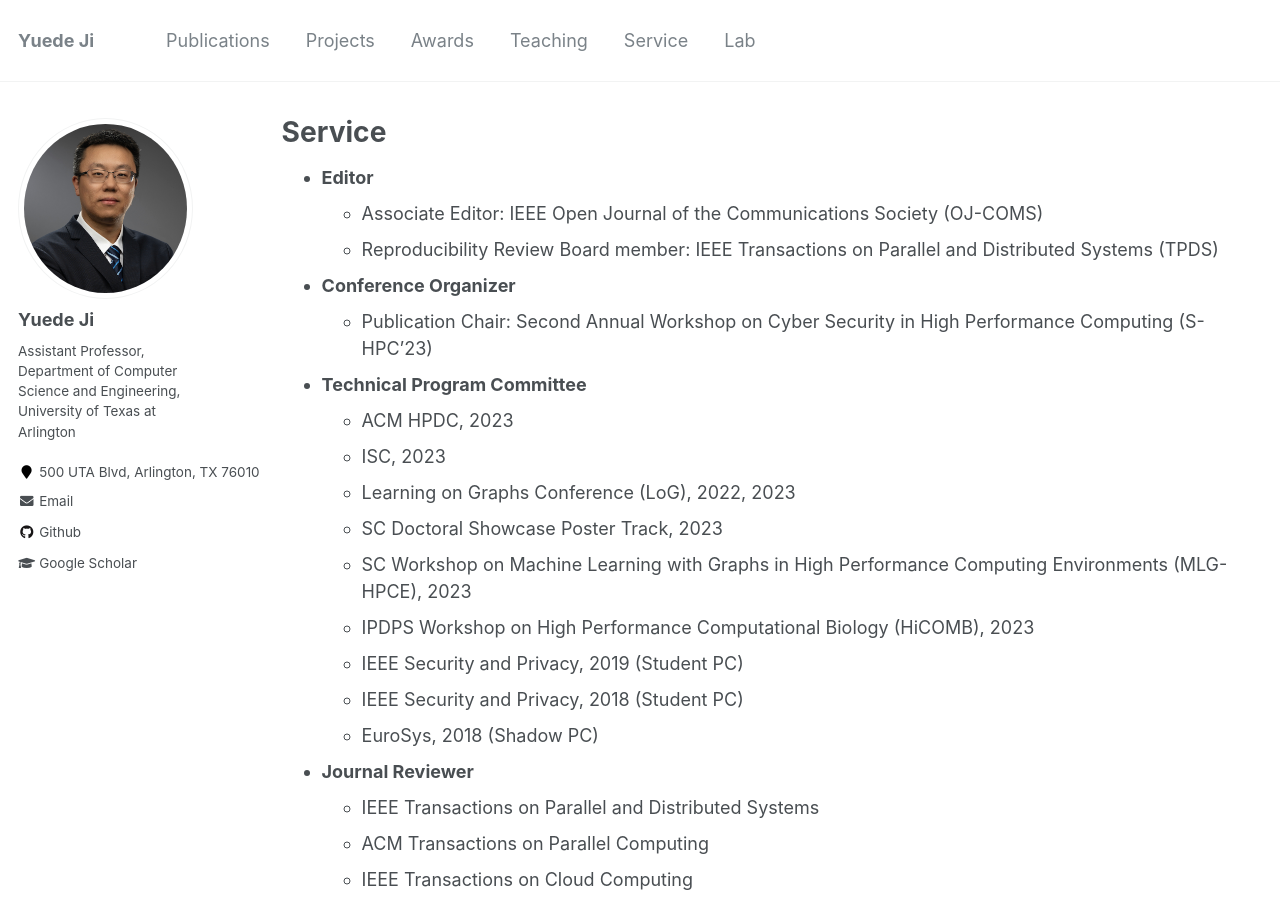
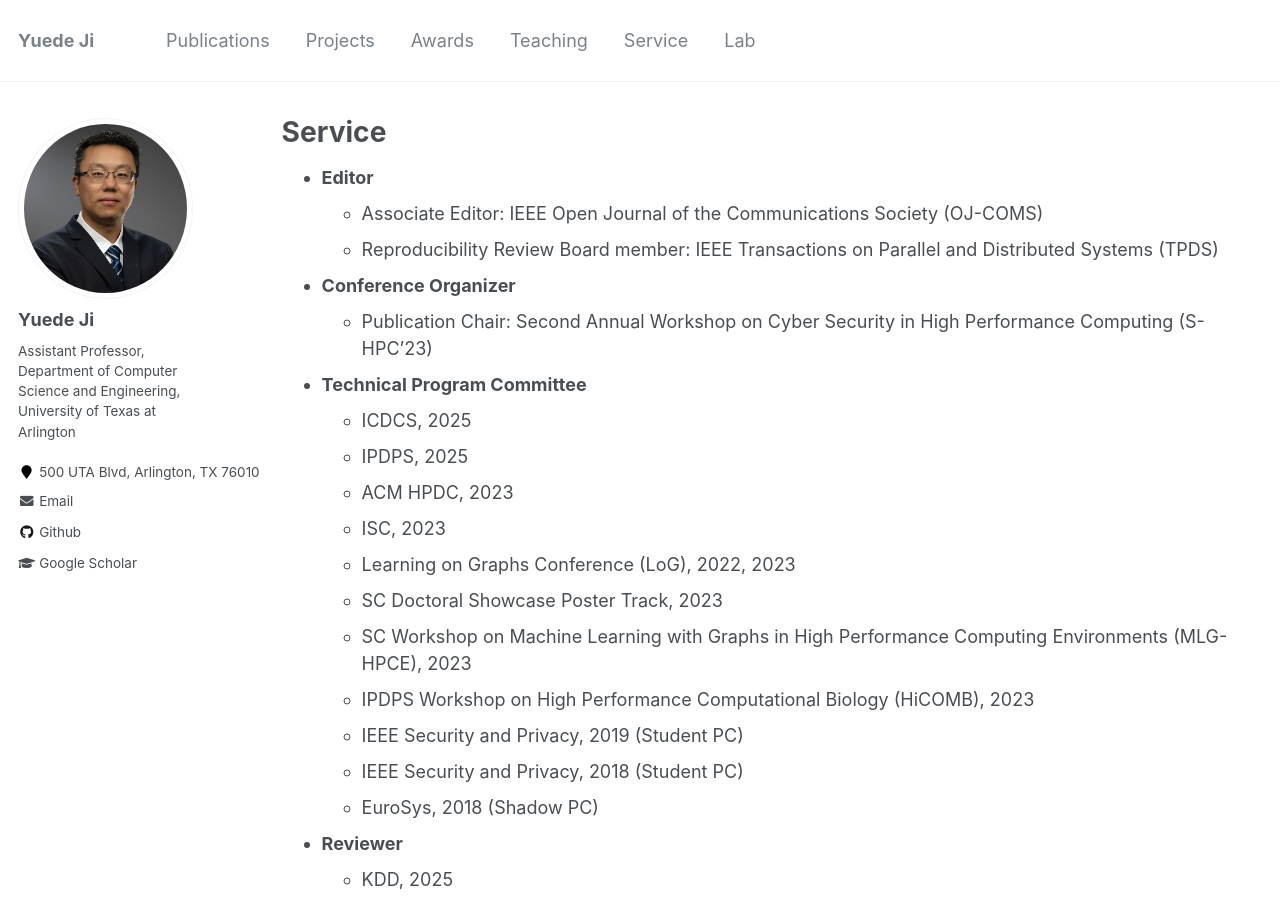
Before and after one commit to yuede/yuede.github.io, a Jekyll site: the page built from _pages/service.md, in a window 1280 px wide and 900 px high. Built offline with Jekyll 4.4.1, drawn with Linux system fonts in a browser that asks for light colours.

Commit message:
update lab

```diff
--- a/_pages/service.md
+++ b/_pages/service.md
@@ -12,6 +12,8 @@ author_profile: true
     * Publication Chair: Second Annual Workshop on Cyber Security in High Performance Computing (S-HPC'23)
 
 * **Technical Program Committee**
+    * ICDCS, 2025
+    * IPDPS, 2025
     * ACM HPDC, 2023
     * ISC, 2023
     * Learning on Graphs Conference (LoG), 2022, 2023
@@ -22,7 +24,8 @@ author_profile: true
     * IEEE Security and Privacy, 2018 (Student PC)
     * EuroSys, 2018 (Shadow PC)
 
-* **Journal Reviewer**
+* **Reviewer**
+    * KDD, 2025
     * IEEE Transactions on Parallel and Distributed Systems
     * ACM Transactions on Parallel Computing
     * IEEE Transactions on Cloud Computing
```
Also changed, not shown: _pages/about.md (+1 -1 lines), _pages/lab.md (+4 -3 lines).
